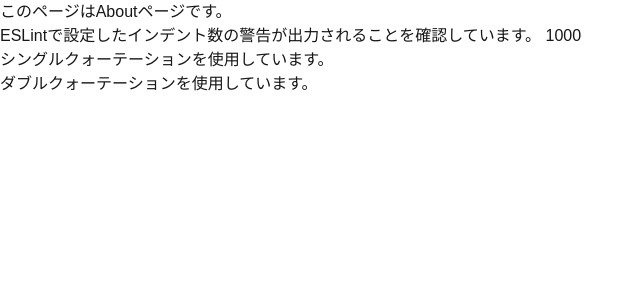
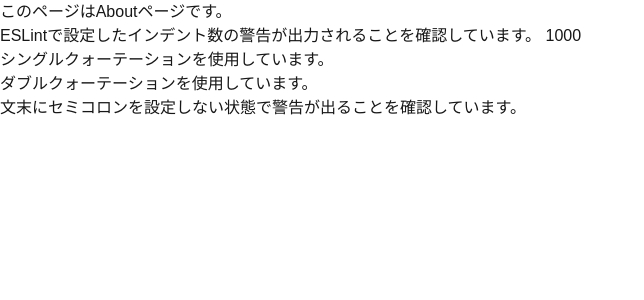
Before and after one commit to takeuchima0/nextjs_authjs_demo, a Next.js app: page /about in a window 1280 px wide. Shown: the top 300 px of the page, without its empty margins (0-644 px from the left). Built offline with nearby package versions, Linux system fonts and the light colour scheme.

Commit message:
eslint: rules for semi colon chech warn

```diff
--- a/app/about/page.tsx
+++ b/app/about/page.tsx
@@ -1,4 +1,4 @@
-import React from "react"
+import React from "react";
 
 const AboutPage = () => {
 
@@ -7,14 +7,17 @@ const AboutPage = () => {
   const singleQuotesWaringCheck = 'シングルクォーテーションを使用しています。';
   const doubleQuotesWaringCheck = "ダブルクォーテーションを使用しています。";
 
+  const semiColonWaringCheck = "文末にセミコロンを設定しない状態で警告が出ることを確認しています。"
+
   return (
     <div>
       このページはAboutページです。
       <p>ESLintで設定したインデント数の警告が出力されることを確認しています。  {indentWarningCheck}</p>
       <p>{singleQuotesWaringCheck}</p>
       <p>{doubleQuotesWaringCheck}</p>
+      <p>{semiColonWaringCheck}</p>
     </div>
-  )
-}
+  );
+};
 
 export default AboutPage;
--- a/app/blog/[blogId]/page.tsx
+++ b/app/blog/[blogId]/page.tsx
@@ -1,4 +1,4 @@
-import React from "react"
+import React from "react";
 
 const BlogDetailPage = () => {
   return (
@@ -6,7 +6,7 @@ const BlogDetailPage = () => {
       <p>このページは動的に変わるIDを受け取って表示するブログ詳細ページです。</p>
       <p>ダイナミックルーティングとして描画します。</p>
     </div>
-  )
-}
+  );
+};
 
 export default BlogDetailPage;
--- a/features/blog/components/BlogCard/BlogCard.tsx
+++ b/features/blog/components/BlogCard/BlogCard.tsx
@@ -1,11 +1,11 @@
-import React from "react"
+import React from "react";
 
 const BlogCard = () => {
   return (
     <div>
       <p>3. features/blog/components配下で定義したBlogCardのコンポーネントです。</p>
     </div>
-  )
-}
+  );
+};
 
 export default BlogCard;
```
Also changed, not shown: features/blog/components/BlogImage/BlogImage.tsx (+4 -4 lines), features/blog/components/BlogList/BlogList.tsx (+4 -4 lines), .eslintrc.json.
